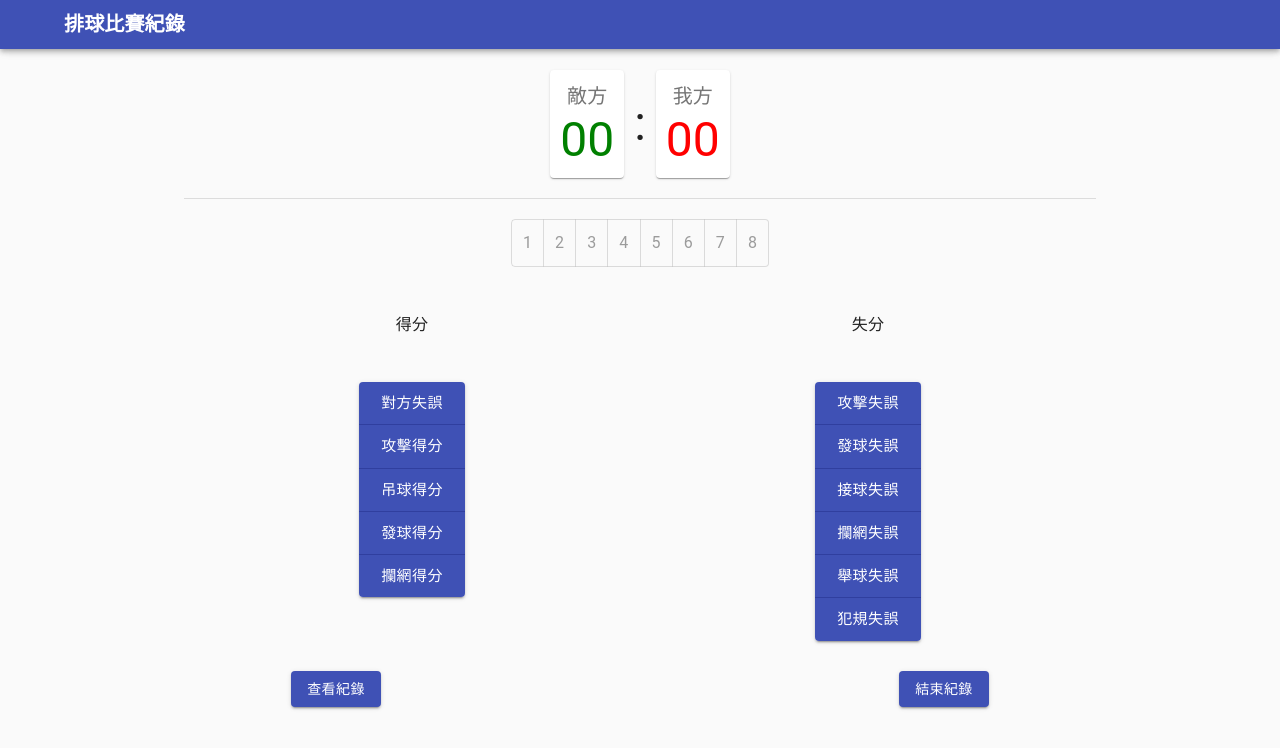
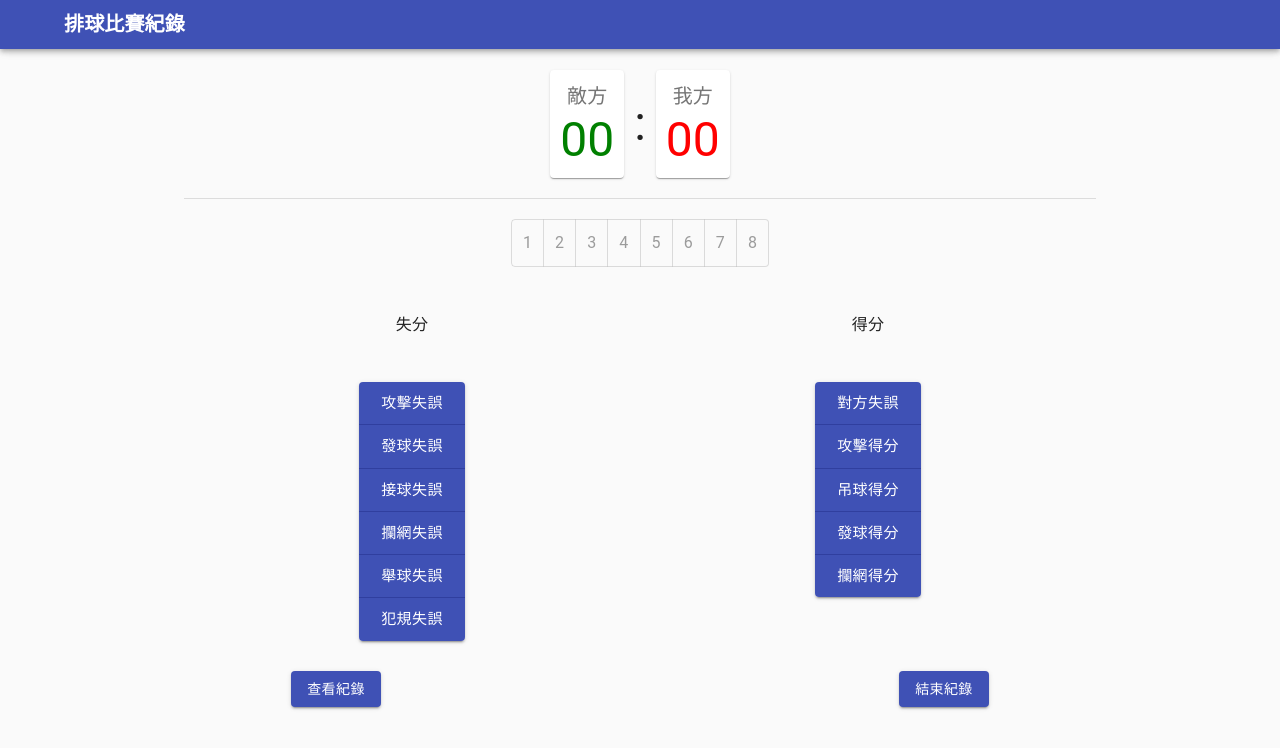
Before and after one commit to LinYunWen/volleyball-game-record, a React app: page /record in a window 1280 px wide. Shown: the top 748 px of the page. Built offline with nearby package versions, Linux system fonts and the light colour scheme.

Commit message:
Bug Fix: modify the title

```diff
--- a/src/component/RecordPage.js
+++ b/src/component/RecordPage.js
@@ -89,20 +89,20 @@ class RecordPage extends React.Component {
           <Grid item xs={6}>
             <Grid container>
               <Grid item xs={12}>
-                <Typography className="padding-top-bottom-10px">得分</Typography>
+                <Typography className="padding-top-bottom-10px">失分</Typography>
               </Grid>
               <Grid item xs={12}>
-                {this.genScoreAction("get")}
+                {this.genScoreAction("lost")}
               </Grid>
             </Grid>
           </Grid>
           <Grid item xs={6}>
             <Grid container>
               <Grid item xs={12}>
-                <Typography className="padding-top-bottom-10px">失分</Typography>
+                <Typography className="padding-top-bottom-10px">得分</Typography>
               </Grid>
               <Grid item xs={12}>
-                {this.genScoreAction("lost")}
+                {this.genScoreAction("get")}
               </Grid>
             </Grid>
           </Grid>
--- a/src/component/SettingPage.js
+++ b/src/component/SettingPage.js
@@ -147,7 +147,7 @@ class SettingPage extends React.Component {
     let competitor = this.state.competitor.text;
     this.props.setCup(cup);
     this.props.setCompetitor(competitor);
-    this.props.setTitle(`[${cup}] v.s.${competitor}`);
+    this.props.setTitle(`${cup.length > 0 ? `[${cup}]` : ""} v.s.${competitor}`);
 
     // set athlete and position
     let normals = [];
```
